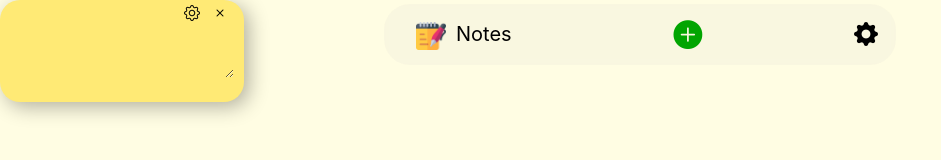
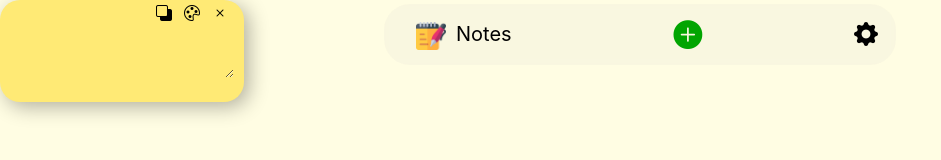
Before and after one commit to CarlosL/projects, a React (Create React App) app in the folder note-app/: page / in a window 1280 px wide. Shown: the top 160 px of the page, without its empty margins (0-941 px from the left). Built offline with nearby package versions, Linux system fonts and the light colour scheme.

Commit message:
Modified icons

```diff
--- a/note-app/src/components/NotesForm.jsx
+++ b/note-app/src/components/NotesForm.jsx
@@ -29,7 +29,8 @@ function NotesForm() {
                 <div className="post-it" style={{ backgroundColor: color }}>
                     <div className="handle">
                         <button className="options" onClick={handleClose}><i className="bi bi-x"></i></button>
-                        <button className="options" onClick={toggleColorOptions}><i className="bi bi-gear"></i></button>
+                        <button className="options" onClick={toggleColorOptions}><i class="bi bi-palette"></i></button>
+                        <button className="options"><i class="bi bi-back"></i></button>
                         {showColorOptions && (
                             <ul>
                                 {colorOptions.map((option, index) => (
```
